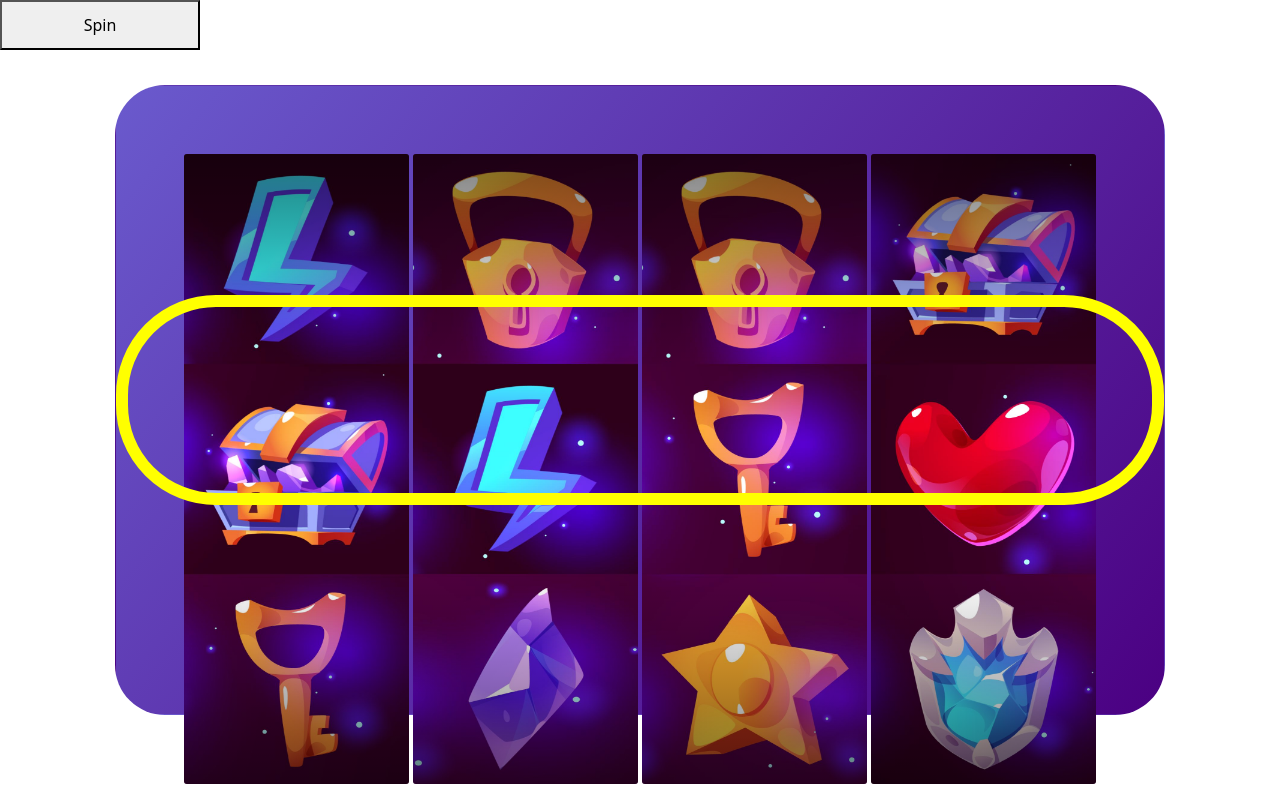
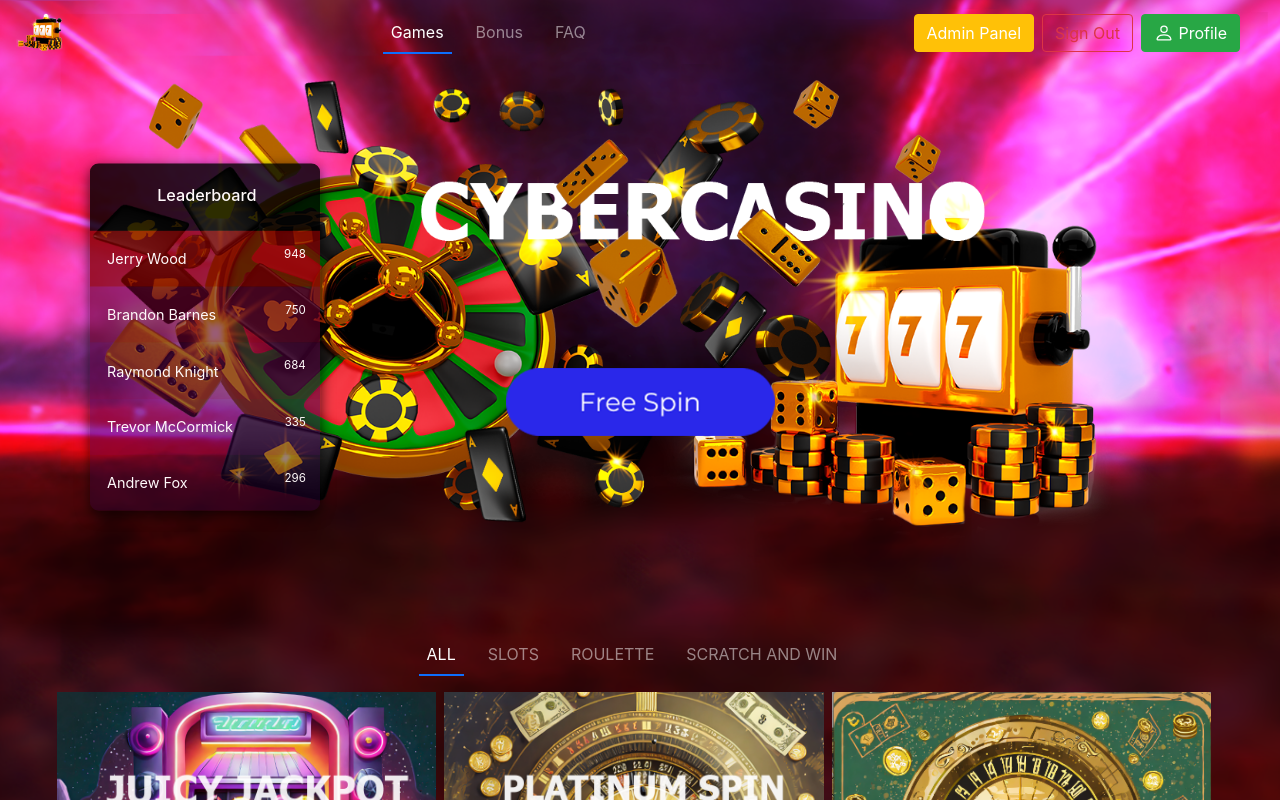
Before and after one commit to danielegalasso/CYBER-CASINO, an Angular app: page / in a window 1280 px wide. Shown: the top 800 px of the page. Built offline with nearby package versions, Linux system fonts and the light colour scheme.

Commit message:
modifica per quando l'utente avvia la wheel e chiude la schermata

```diff
--- a/src/app/app.component.html
+++ b/src/app/app.component.html
@@ -1,10 +1,11 @@
-<!--<body>
+<body>
     <app-header></app-header>
     <router-outlet></router-outlet>
     <app-footer></app-footer>
-</body>-->
+</body>
 
-
+<!--
 <app-slot-machine
     [slotMachine]="mineSlot"
 ></app-slot-machine>
+-->
--- a/src/app/free-spin/free-spin.component.ts
+++ b/src/app/free-spin/free-spin.component.ts
@@ -28,7 +28,7 @@ export class FreeSpinComponent implements OnInit, AfterViewInit, DoCheck {
     // Initial rotation
     // Start engine
 
-    //localStorage.clear();   DECOMMENTARE PER PROVARE AD OGNI AVVIO
+    //localStorage.clear();   //DECOMMENTARE PER PROVARE AD OGNI AVVIO
     // Carica la data dell'ultimo spin da LocalStorage
     const lastSpinDateString = localStorage.getItem('lastSpinDate');
     this.lastSpinDate = lastSpinDateString ? new Date(lastSpinDateString) : null;
@@ -55,7 +55,6 @@ export class FreeSpinComponent implements OnInit, AfterViewInit, DoCheck {
   @ViewChild('wheelSound') wheelSound: ElementRef<HTMLAudioElement>;
   @ViewChild('winFineSound') winFineSound: ElementRef<HTMLAudioElement>;
   currentOptionIndex: number;
-
 
   sectors: any[] = [];
 
@@ -98,6 +97,11 @@ export class FreeSpinComponent implements OnInit, AfterViewInit, DoCheck {
       this.destinationIndex = 3;
 
       if (!this.angVel) this.angVel = this.rand(0.25, 0.35);
+
+      if (!this.lastSpinDate) {
+        this.lastSpinDate = new Date();
+        this.saveLastSpinDate();
+      }
     } else {
       // Gestisci il caso in cui lo spin non è consentito oggi
       console.log('Non è possibile effettuare uno spin oggi.');
@@ -169,10 +173,11 @@ export class FreeSpinComponent implements OnInit, AfterViewInit, DoCheck {
       // Mostriamo il messaggio di congratulazioni
       this.showCongratulations = true;
 
+      /* il salvataggio della data non lo faccio qua ma all'inizio, cosi se l'utente chiude la pagina prima di vedere il messaggio di congratulazioni, non gli viene comunque concesso un altro spin
       if (!this.lastSpinDate) {
         this.lastSpinDate = new Date();
         this.saveLastSpinDate();
-      }
+      } */
     }
 
     if (this.angVel >= 0.0028) {
```
